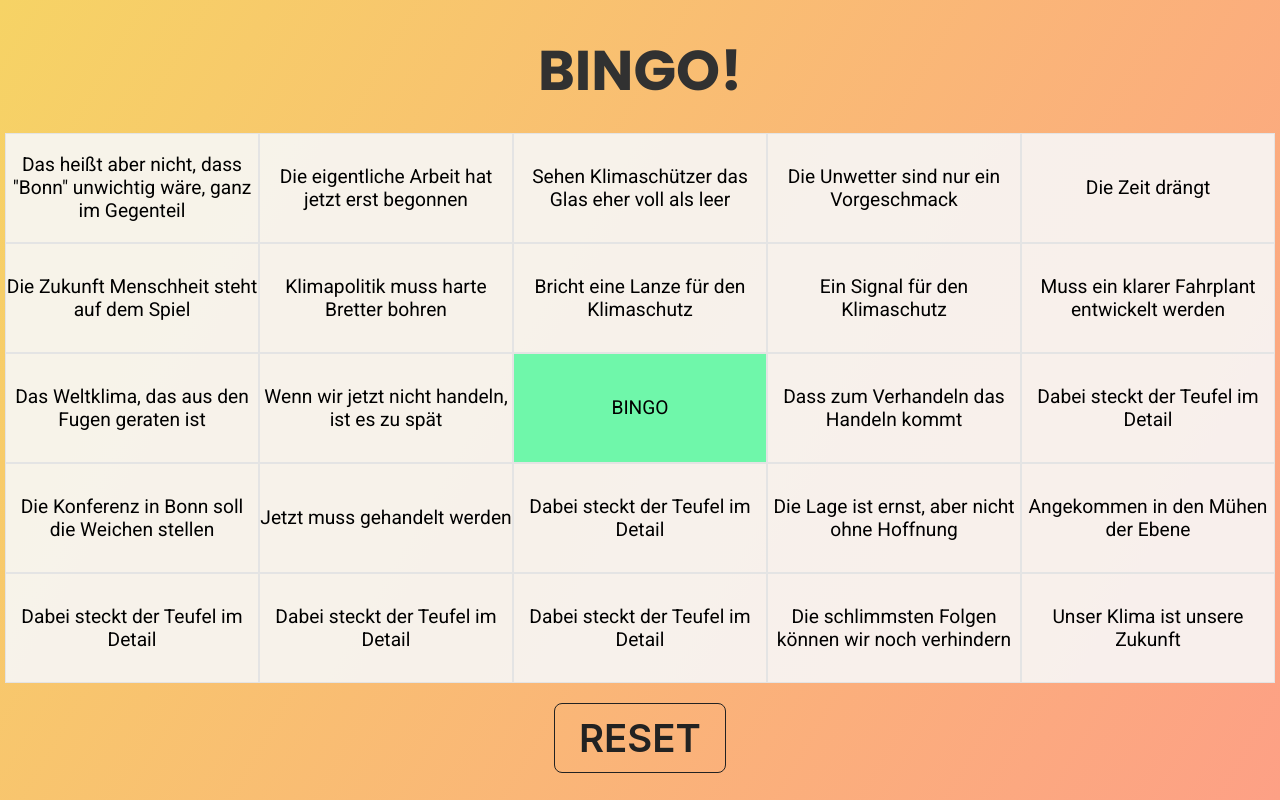
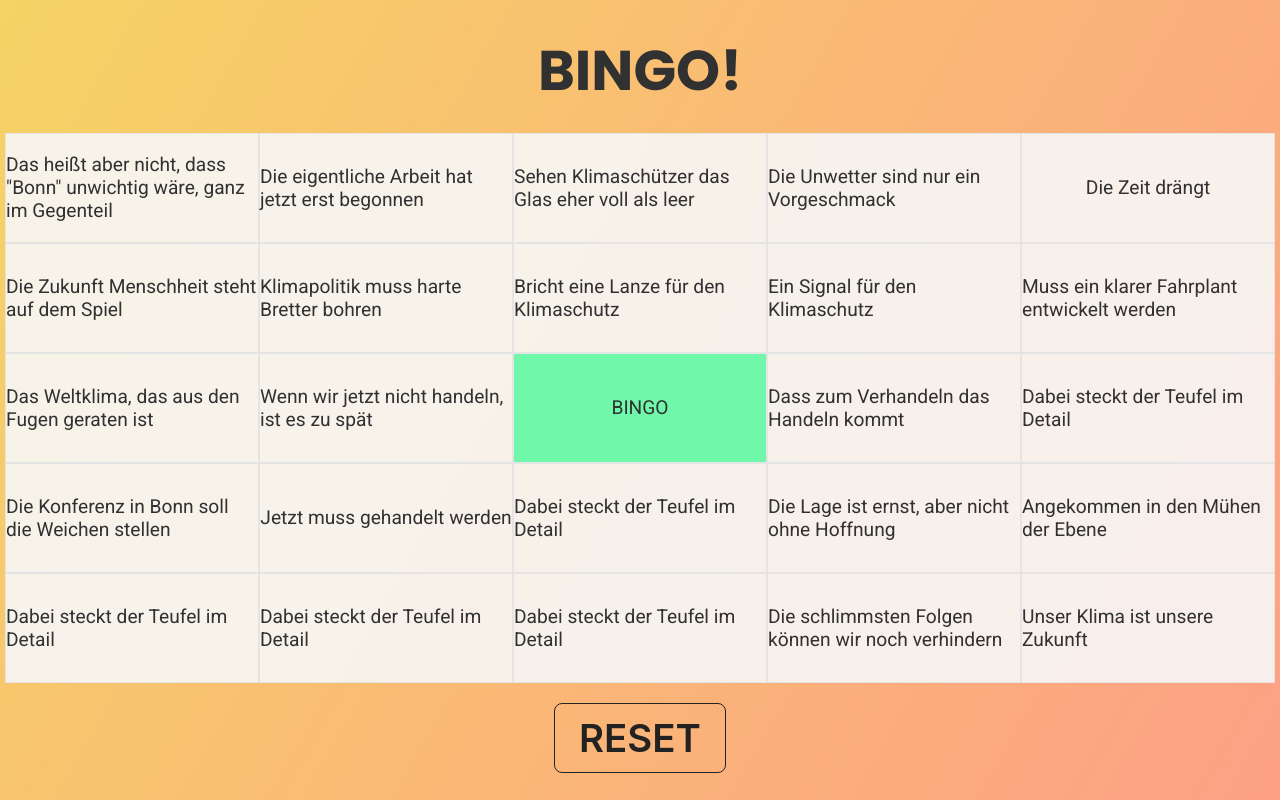
Before and after one commit to matthias-grgic/Bingo-App, a React (Vite) app: page /bingo in a window 1280 px wide. Built offline with nearby package versions, Linux system fonts and the light colour scheme; no server answers.

Commit message:
changed render items to div

```diff
--- a/src/components/LottieAnimationTwo.jsx
+++ b/src/components/LottieAnimationTwo.jsx
@@ -2,7 +2,7 @@ import { useLottie } from 'lottie-react'
 
 const style = {
   width: '150%',
-  height: '100%',
+  height: '140%',
   position: 'fixed',
   opacity: 0.9,
   zindex: -1,
--- a/src/page/Bingo.jsx
+++ b/src/page/Bingo.jsx
@@ -99,9 +99,10 @@ const Container = styled.div`
   }
 `
 
-const Item = styled.button`
+const Item = styled.div`
   display: flex;
   align-items: center;
+  color: var(--main-txt-color);
   background-color: ${(props) => (props.bg === 'green' ? 'rgb(111, 247, 170)' : 'rgb(248,248,248,0.9)')};
   border: 1px solid var(--border-seperator);
   font-size: clamp(0.7rem, 1.5vw, 1.2rem);
```
